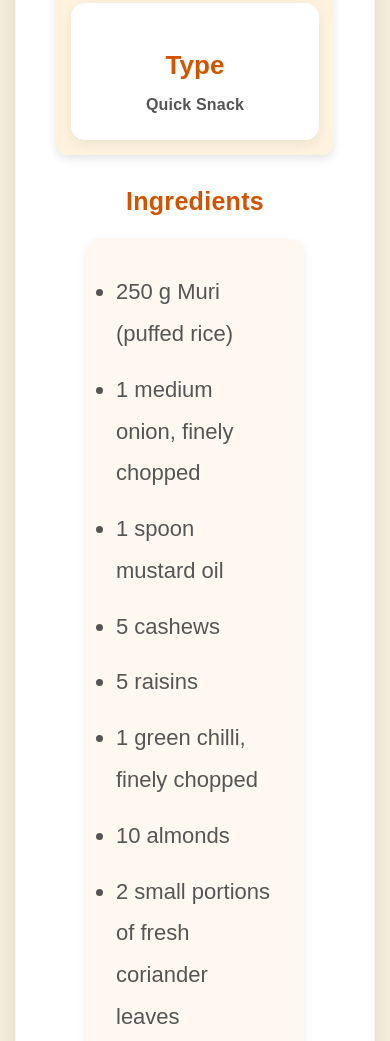
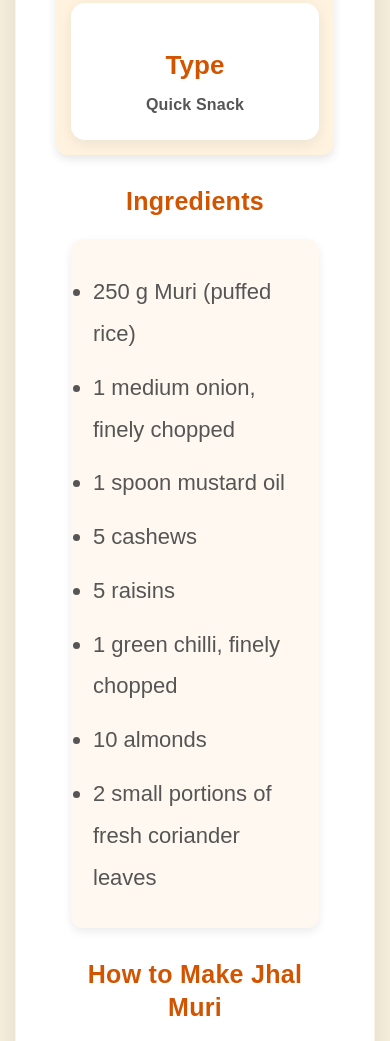
Before and after one commit to sanjaymajumder039-pixel/spicelo-stories, a plain HTML site: page jhal-muri.html in a window 390 px wide. Shown: the part 1594-2635 px from the top of the page. Drawn offline with Linux system fonts and the light colour scheme.

Commit message:
Improve Jhal Muri mobile spacing

```diff
--- a/style.css
+++ b/style.css
@@ -1714,3 +1714,25 @@ footer {
     margin-bottom: 14px;
     line-height: 1.6;
 }
+/* Mobile Ingredients & Method */
+
+@media (max-width: 600px) {
+
+    .recipe-ingredients,
+    .recipe-method {
+        padding: 0 15px;
+    }
+
+    .recipe-ingredients ul,
+    .recipe-method ol {
+        padding-left: 22px;
+    }
+
+    .recipe-ingredients li,
+    .recipe-method li {
+        font-size: 16px;
+        line-height: 1.6;
+        margin-bottom: 10px;
+    }
+
+}
```
